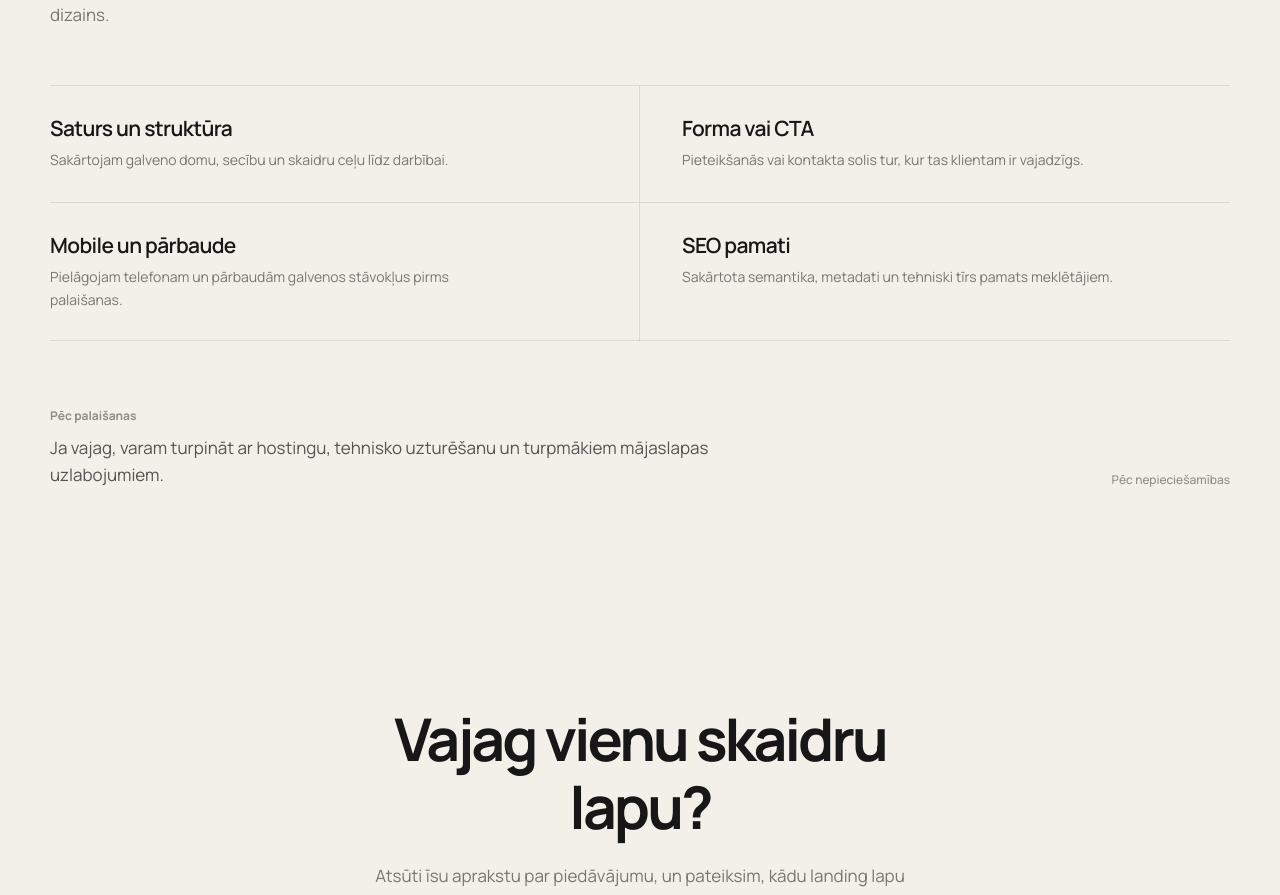
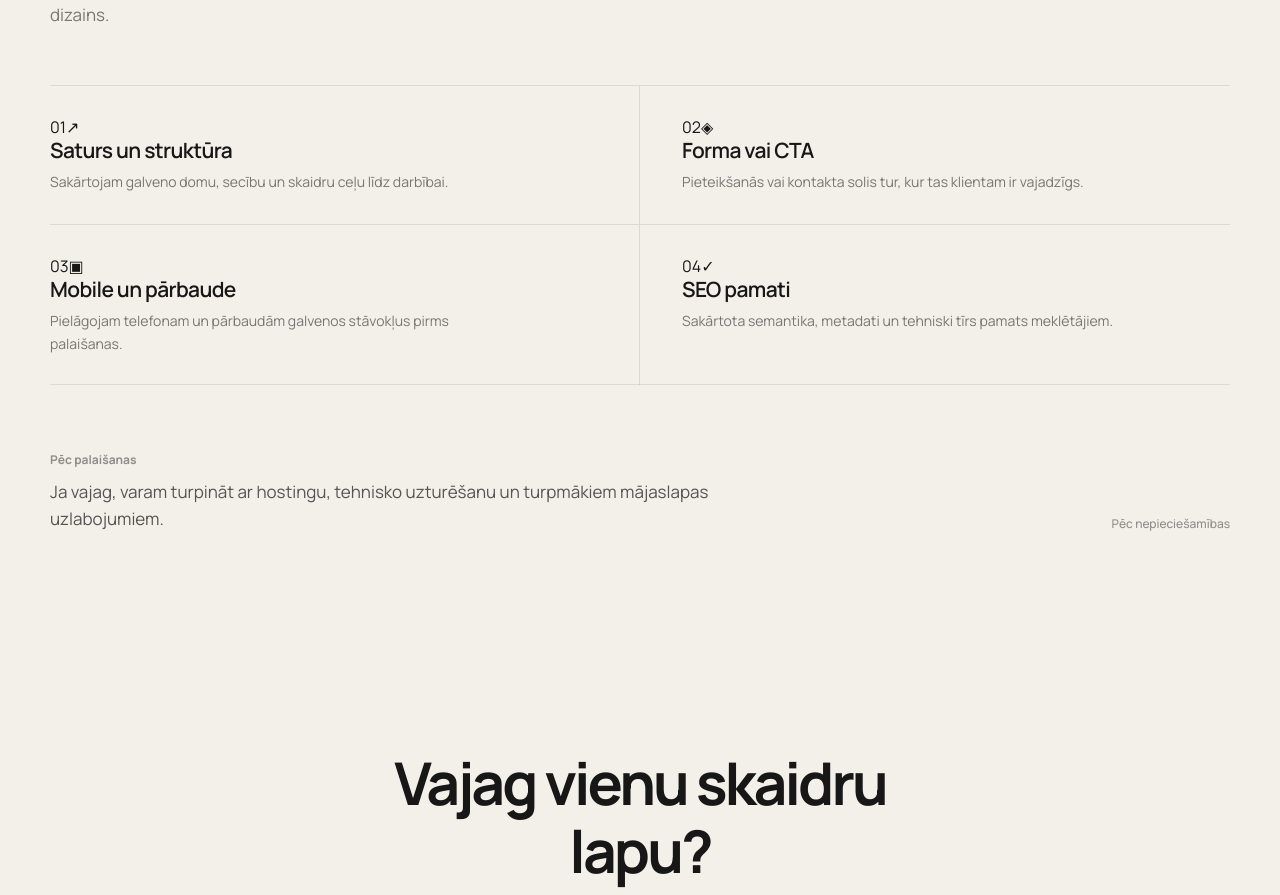
Before and after one commit to davisl24/WEBSITEAGENCY, a Next.js app: page /pakalpojumi/landing-lapa in a window 1280 px wide. Shown: the part 3746-4641 px from the top of the page. Built offline with nearby package versions, Linux system fonts and the light colour scheme.

Commit message:
design: add concise visual hierarchy to delivery items across all service pages

```diff
--- a/app/components/ServiceDelivery.tsx
+++ b/app/components/ServiceDelivery.tsx
@@ -39,6 +39,7 @@ export default function ServiceDelivery({
       <div className="service-delivery-grid">
         {items.map((item, index) => (
           <RevealOnView className="service-delivery-item" delay={index * 70} key={item.title}>
+            <div className="service-delivery-item-top"><span className="service-delivery-index">{String(index + 1).padStart(2, "0")}</span><span className="service-delivery-icon" aria-hidden="true">{index === 0 ? "↗" : index === 1 ? "◈" : index === 2 ? "▣" : "✓"}</span></div>
             <h3>{item.title}</h3>
             <p>{item.text}</p>
           </RevealOnView>
```
